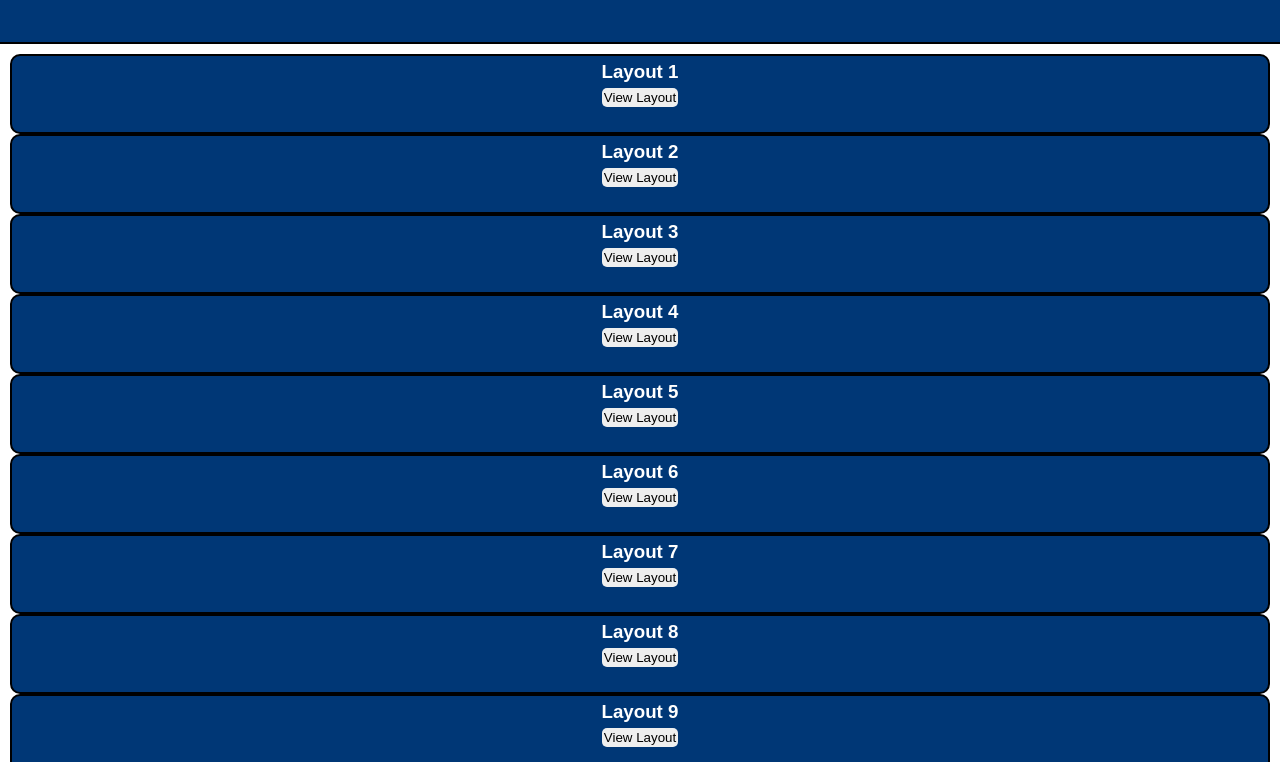
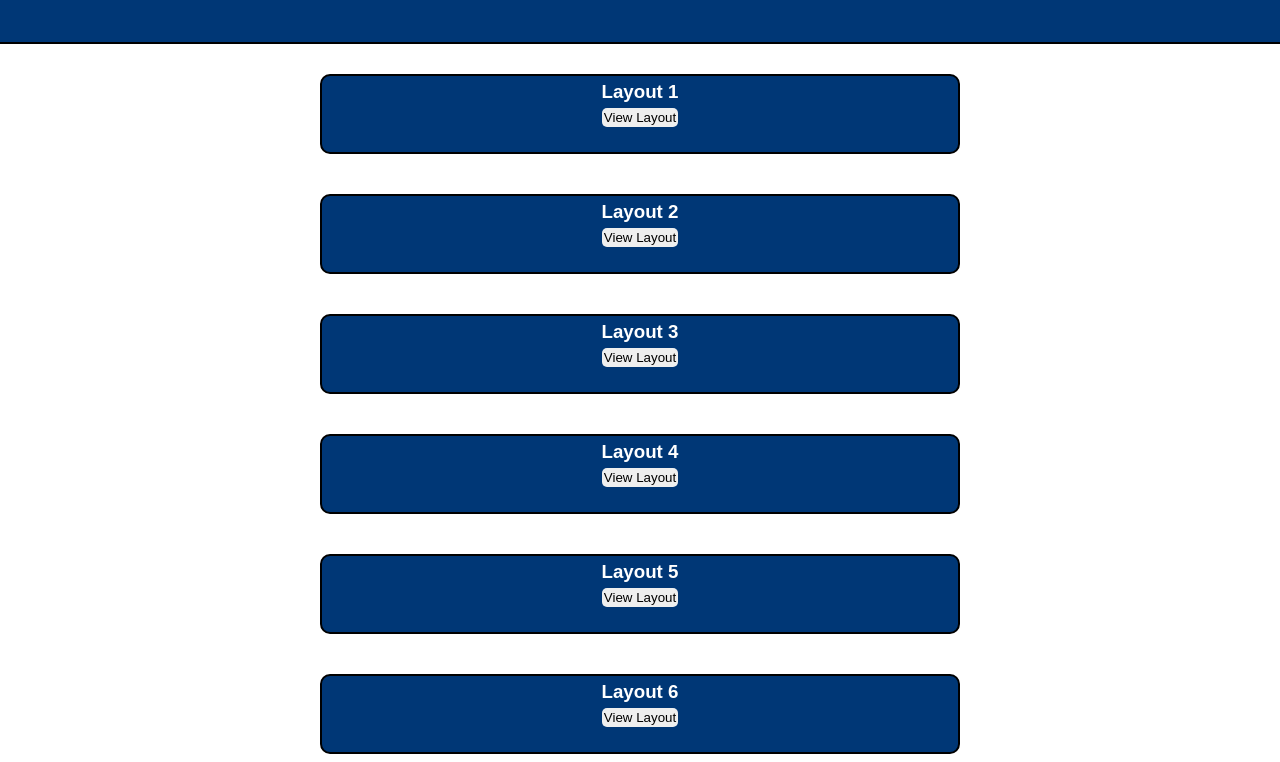
Before and after one commit to muhammad-abdullah-khan-598/Grid-Layout, a plain HTML site: page index.html in a window 1280 px wide. Shown: the part 36-798 px from the top of the page. Drawn offline with Linux system fonts and the light colour scheme.

Commit message:
Update index.html

```diff
--- a/index.html
+++ b/index.html
@@ -32,7 +32,8 @@
   }
 
   .box{
-    width: auto;
+    margin: 20px auto;
+    width: 50vw;
     height: 10vh;
     background-color: rgb(0, 55, 118);;
     color: white;
```
